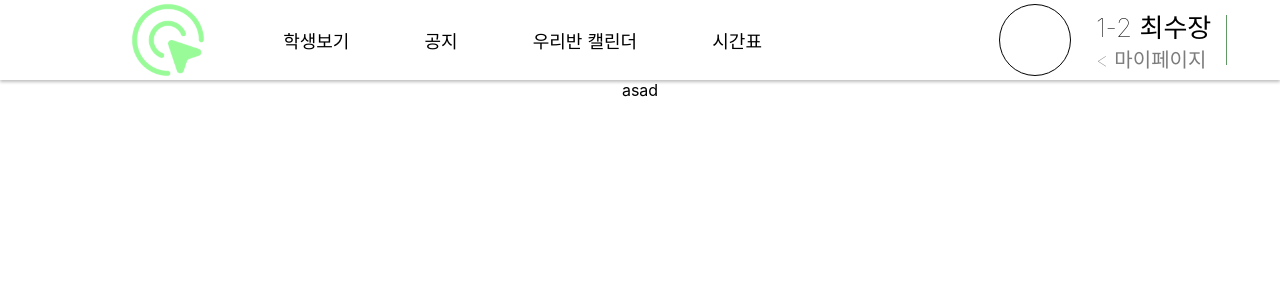
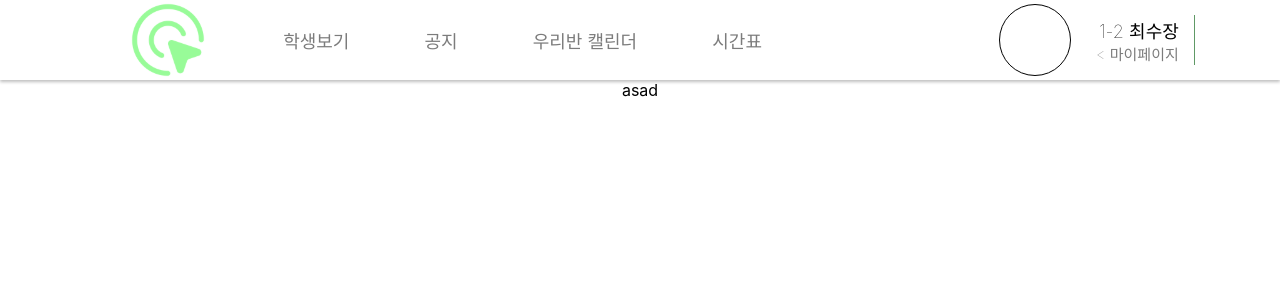
Before and after one commit to CUTY-DMS/Team1-KDA-Frontend, a React (Create React App) app in the folder kda/: page /main in a window 1280 px wide. Shown: the top 300 px of the page. Built offline with nearby package versions, Linux system fonts and the light colour scheme.

Commit message:
🔨 :: 스타일 변동

```diff
--- a/kda/src/components/common/Header.jsx
+++ b/kda/src/components/common/Header.jsx
@@ -55,6 +55,7 @@ const LeftBox = styled.div`
     span {
         font-weight:100;
         font-size:18px;
+        color:#7C7C7C;
     }
 `;
 
@@ -85,13 +86,14 @@ const RigthBoxInnerBox = styled.div`
     display:flex;
     flex-direction:column;
     margin-left:25px;
+    align-items:end;
 
     :first-child {
-        font-size:26px;
+        font-size:18px;
         font-weight:100;
     }
     :last-child {
-        font-size:20px;
+        font-size:15px;
         font-weight:100;
         color:#7C7C7C;
     }
```
